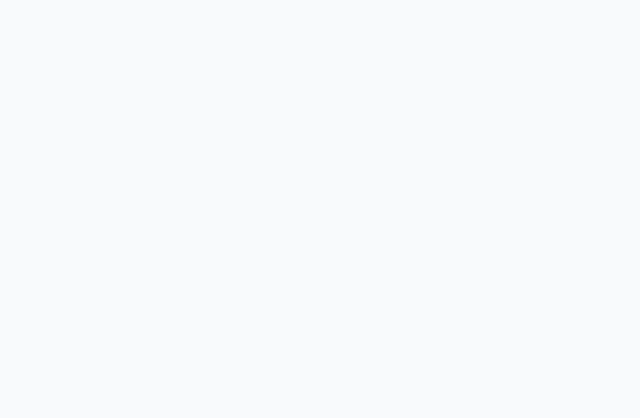
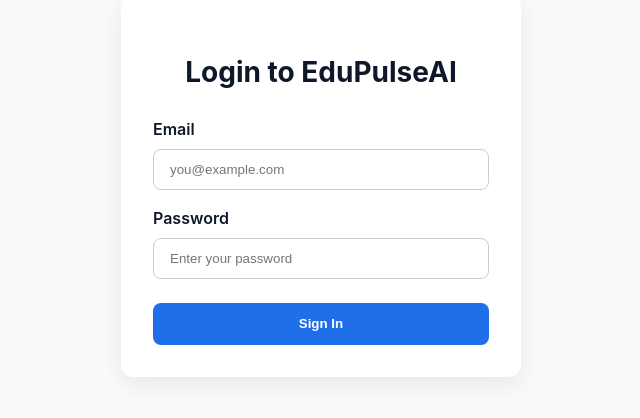
Before and after one commit to pchandra191/EduPulseAI, a React (Vite) app: page /login in a window 1280 px wide. Before the commit this address had no page. Shown: the part 214-632 px from the top of the page, without its empty margins (319-959 px from the left). Built offline with nearby package versions, Linux system fonts and the light colour scheme.

Commit message:
feat(core): implement application routing and route guards

```diff
--- a/src/app/App.jsx
+++ b/src/app/App.jsx
@@ -1,7 +1,7 @@
-import AppRouter from "../routes/AppRouter";
+import AppRouter from "@/routes";
 
 function App() {
-    return <AppRouter />;
+  return <AppRouter />;
 }
 
 export default App;
--- a/src/app/main.jsx
+++ b/src/app/main.jsx
@@ -1,13 +1,9 @@
-import React from "react";
 import ReactDOM from "react-dom/client";
-
 import App from "@/app/App";
 import AppProviders from "@/app/providers";
 
 ReactDOM.createRoot(document.getElementById("root")).render(
-    <React.StrictMode>
-        <AppProviders>
-            <App />
-        </AppProviders>
-    </React.StrictMode>
+  <AppProviders>
+    <App />
+  </AppProviders>
 );
--- a/src/features/auth/pages/LoginPage.jsx
+++ b/src/features/auth/pages/LoginPage.jsx
@@ -1,15 +1,19 @@
 import { useState } from "react";
 import { useNavigate } from "react-router-dom";
+import { useDispatch } from "react-redux";
+import { loginSuccess } from "@/store/auth/authSlice";
 
 const LoginPage = () => {
   const navigate = useNavigate();
+  const dispatch = useDispatch();
   const [email, setEmail] = useState("");
   const [password, setPassword] = useState("");
   const [error, setError] = useState("");
 
   const handleSubmit = (event) => {
     event.preventDefault();
-    setError("");
+    console.log("Submit clicked");
+    setError("Error");
 
     if (!email || !password) {
       setError("Please enter both email and password.");
@@ -17,7 +21,22 @@
     }
 
     // TODO: Replace with real authentication logic
-    if (email === "sonivanshu012@gmail.com" && password === "hail@Trufi1") {
+    if (
+      email.trim() === "sonivanshu012@gmail.com" &&
+      password === "hail@Trufi1"
+    ) {
+      dispatch(
+        loginSuccess({
+          token: "dummy-token",
+          refreshToken: "dummy-refresh",
+          user: {
+            email,
+            role: "SUPER_ADMIN",
+            name: "Prabhat",
+          },
+        }),
+      );
+
       navigate("/dashboard");
     } else {
       setError("Invalid email or password.");
@@ -25,36 +44,105 @@
   };
 
   return (
-    <main className="login-page" style={{ minHeight: "100vh", display: "flex", alignItems: "center", justifyContent: "center", padding: "2rem" }}>
-      <section style={{ width: "100%", maxWidth: "400px", background: "#fff", borderRadius: "12px", boxShadow: "0 8px 24px rgba(0,0,0,0.08)", padding: "2rem" }}>
-        <h1 style={{ marginBottom: "1.5rem", fontSize: "1.75rem", textAlign: "center" }}>Login to EduPulseAI</h1>
+    <main
+      className="login-page"
+      style={{
+        minHeight: "100vh",
+        display: "flex",
+        alignItems: "center",
+        justifyContent: "center",
+        padding: "2rem",
+      }}
+    >
+      <section
+        style={{
+          width: "100%",
+          maxWidth: "400px",
+          background: "#fff",
+          borderRadius: "12px",
+          boxShadow: "0 8px 24px rgba(0,0,0,0.08)",
+          padding: "2rem",
+        }}
+      >
+        <h1
+          style={{
+            marginBottom: "1.5rem",
+            fontSize: "1.75rem",
+            textAlign: "center",
+          }}
+        >
+          Login to EduPulseAI
+        </h1>
         {error && (
-          <div style={{ marginBottom: "1rem", color: "#b00020", fontSize: "0.95rem" }}>
+          <div
+            style={{
+              marginBottom: "1rem",
+              color: "#b00020",
+              fontSize: "0.95rem",
+            }}
+          >
             {error}
           </div>
         )}
         <form onSubmit={handleSubmit}>
-          <label style={{ display: "block", marginBottom: "0.5rem", fontWeight: 600 }}>Email</label>
+          <label
+            style={{
+              display: "block",
+              marginBottom: "0.5rem",
+              fontWeight: 600,
+            }}
+          >
+            Email
+          </label>
           <input
             type="email"
             value={email}
             onChange={(e) => setEmail(e.target.value)}
             placeholder="you@example.com"
-            style={{ width: "100%", padding: "0.75rem 1rem", borderRadius: "8px", border: "1px solid #ccc", marginBottom: "1rem" }}
+            style={{
+              width: "100%",
+              padding: "0.75rem 1rem",
+              borderRadius: "8px",
+              border: "1px solid #ccc",
+              marginBottom: "1rem",
+            }}
           />
 
-          <label style={{ display: "block", marginBottom: "0.5rem", fontWeight: 600 }}>Password</label>
+          <label
+            style={{
+              display: "block",
+              marginBottom: "0.5rem",
+              fontWeight: 600,
+            }}
+          >
+            Password
+          </label>
           <input
             type="password"
             value={password}
             onChange={(e) => setPassword(e.target.value)}
             placeholder="Enter your password"
-            style={{ width: "100%", padding: "0.75rem 1rem", borderRadius: "8px", border: "1px solid #ccc", marginBottom: "1.5rem" }}
+            style={{
+              width: "100%",
+              padding: "0.75rem 1rem",
+              borderRadius: "8px",
+              border: "1px solid #ccc",
+              marginBottom: "1.5rem",
+            }}
           />
 
           <button
             type="submit"
-            style={{ width: "100%", padding: "0.85rem 1rem", borderRadius: "8px", border: "none", background: "#1f6feb", color: "#fff", fontWeight: 700, cursor: "pointer" }}
+            style={{
+              width: "100%",
+              padding: "0.85rem 1rem",
+              borderRadius: "8px",
+              border: "none",
+              background: "#1f6feb",
+              color: "#fff",
+              fontWeight: 700,
+              cursor: "pointer",
+            }}
           >
             Sign In
           </button>
--- /dev/null
+++ b/src/features/common/pages/LoadingPage.jsx
@@ -0,0 +1,15 @@
+import React from 'react';
+
+const LoadingPage = () => {
+  return (
+    <div className="loading-page">
+      <div className="loading-container">
+        <div className="spinner"></div>
+        <h2>Loading...</h2>
+        <p>Please wait while we prepare your content</p>
+      </div>
+    </div>
+  );
+};
+
+export default LoadingPage;
--- a/src/routes/AppRouter.jsx
+++ b/src/routes/AppRouter.jsx
@@ -1,15 +1,50 @@
+import { lazy, Suspense } from "react";
 import { BrowserRouter, Routes, Route } from "react-router-dom";
 
-import LoginPage from "../features/auth/pages/LoginPage";
-import DashboardPage from "../features/dashboard/pages/DashboardPage";
+import PublicRoute from "./PublicRoute";
+import ProtectedRoute from "./ProtectedRoute";
+import { ROUTES } from "./routeConstants";
+
+const LoginPage = lazy(() => import("@/features/auth/pages/LoginPage"));
+const DashboardPage = lazy(() => import("@/features/dashboard/pages/DashboardPage"));
+const UnauthorizedPage = lazy(() => import("@/features/auth/pages/UnauthorizedPage"));
+const NotFoundPage = lazy(() => import("@/features/common/pages/NotFoundPage"));
+const LoadingPage = lazy(() => import("@/features/common/pages/LoadingPage"));
 
 function AppRouter() {
   return (
     <BrowserRouter>
+      <Suspense fallback={<LoadingPage />}>
         <Routes>
-                <Route path="/" element={<LoginPage />} />
-                <Route path="/dashboard" element={<DashboardPage />} />
+          <Route
+            path={ROUTES.LOGIN}
+            element={
+              <PublicRoute>
+                <LoginPage />
+              </PublicRoute>
+            }
+          />
+
+          <Route
+            path={ROUTES.DASHBOARD}
+            element={
+              <ProtectedRoute>
+                <DashboardPage />
+              </ProtectedRoute>
+            }
+          />
+
+          <Route
+            path={ROUTES.UNAUTHORIZED}
+            element={<UnauthorizedPage />}
+          />
+
+          <Route
+            path="*"
+            element={<NotFoundPage />}
+          />
         </Routes>
+      </Suspense>
     </BrowserRouter>
   );
 }
--- /dev/null
+++ b/src/routes/ProtectedRoute.jsx
@@ -0,0 +1,16 @@
+import { Navigate } from "react-router-dom";
+import { useSelector } from "react-redux";
+
+function ProtectedRoute({ children }) {
+    const isAuthenticated = useSelector(
+        (state) => state.auth.isAuthenticated
+    );
+
+    if (!isAuthenticated) {
+        return <Navigate to="/login" replace />;
+    }
+
+    return children;
+}
+
+export default ProtectedRoute;
--- /dev/null
+++ b/src/routes/PublicRoute.jsx
@@ -0,0 +1,16 @@
+import { Navigate } from "react-router-dom";
+import { useSelector } from "react-redux";
+
+function PublicRoute({ children }) {
+    const isAuthenticated = useSelector(
+        (state) => state.auth.isAuthenticated
+    );
+
+    if (isAuthenticated) {
+        return <Navigate to="/dashboard" replace />;
+    }
+
+    return children;
+}
+
+export default PublicRoute;
--- /dev/null
+++ b/src/routes/index.js
@@ -0,0 +1 @@
+export { default } from "./AppRouter";
--- /dev/null
+++ b/src/routes/routeConstants.js
@@ -0,0 +1,7 @@
+export const ROUTES = {
+    HOME: "/",
+    LOGIN: "/login",
+    DASHBOARD: "/dashboard",
+    UNAUTHORIZED: "/unauthorized",
+    NOT_FOUND: "*",
+};
```
Also changed, not shown: src/features/auth/pages/UnauthorizedPage.jsx (added), src/features/common/pages/NotFoundPage.jsx (added). Lines whose indentation alone changed are shown as unchanged.
